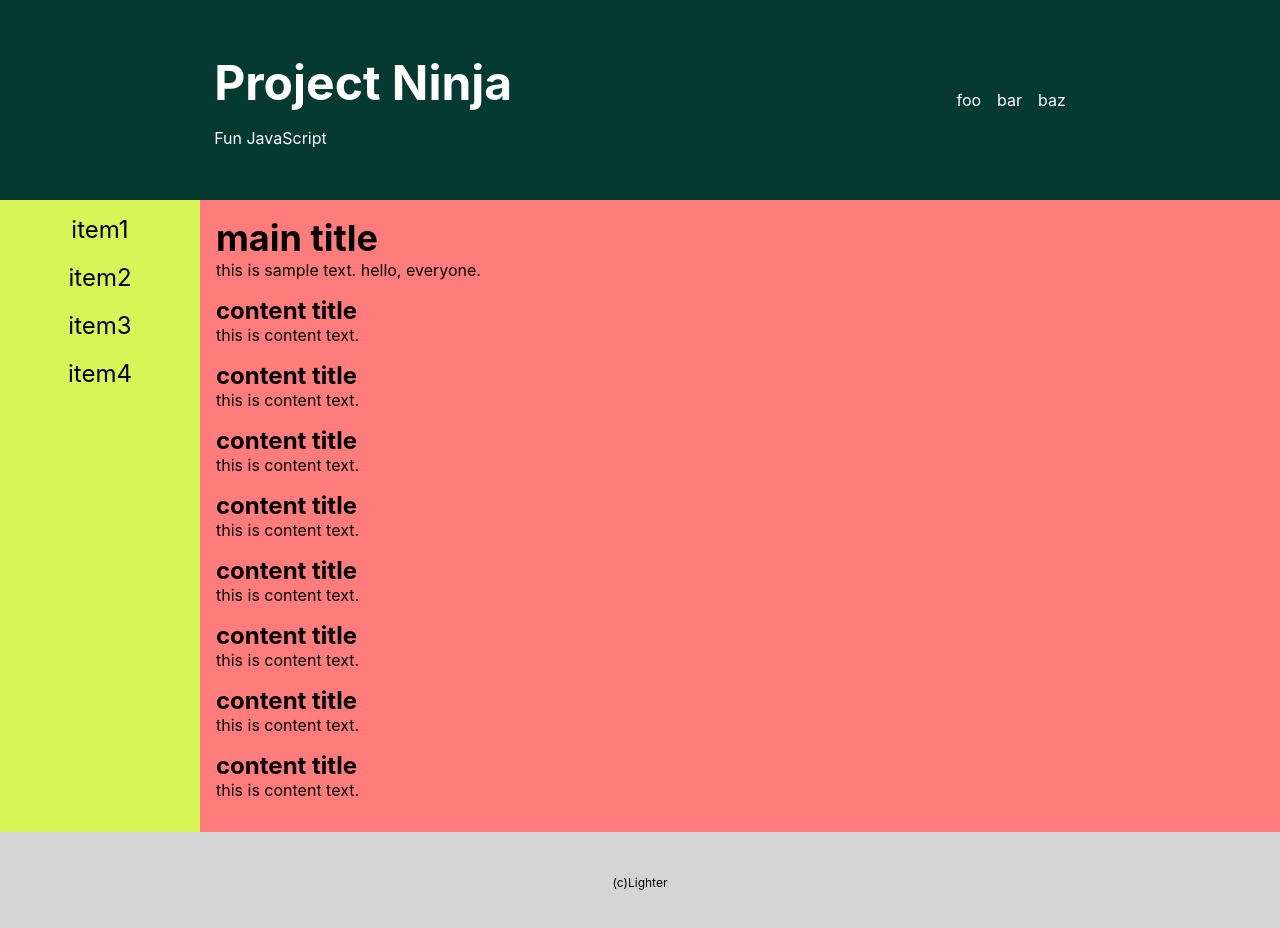
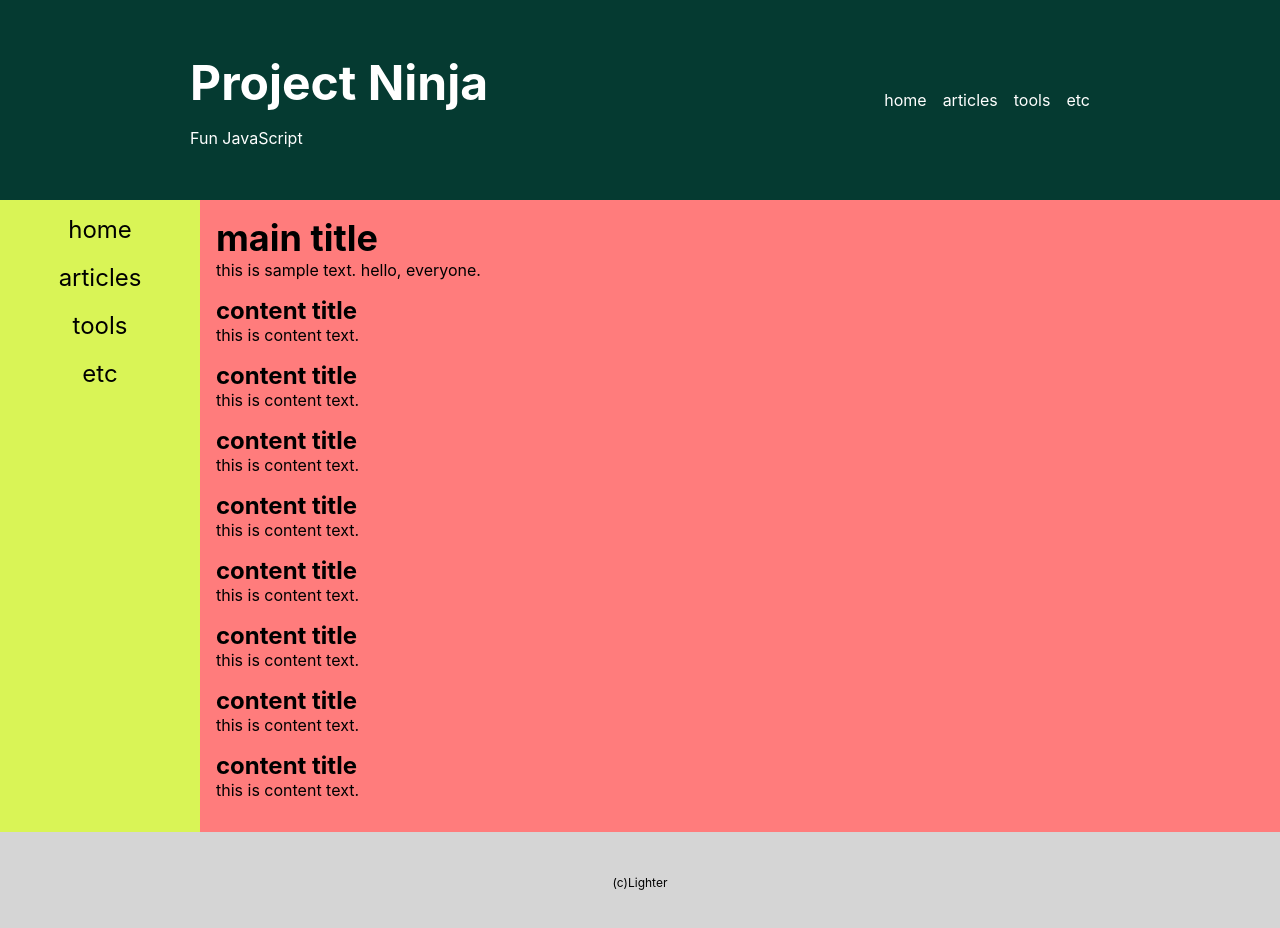
Before and after one commit to lighter-cn/react-demo, a React (Create React App) app: page / in a window 1280 px wide. Shown: the top 928 px of the page. Built offline with nearby package versions, Linux system fonts and the light colour scheme.

Commit message:
update nav

```diff
--- a/src/module/Aside.js
+++ b/src/module/Aside.js
@@ -4,10 +4,10 @@ const Aside = props => {
   return (
     <aside id="aside" className="aside">
       <ul className="aside__nav">
-        <li className="aside__nav-item">item1</li>
-        <li className="aside__nav-item">item2</li>
-        <li className="aside__nav-item">item3</li>
-        <li className="aside__nav-item">item4</li>
+        <li className="aside__nav-item">home</li>
+        <li className="aside__nav-item">articles</li>
+        <li className="aside__nav-item">tools</li>
+        <li className="aside__nav-item">etc</li>
       </ul>
     </aside>
   );
--- a/src/module/HeaderNav.js
+++ b/src/module/HeaderNav.js
@@ -3,9 +3,10 @@ import React from "react";
 const HeaderNav = props => {
   return (
   <ul className="header__nav">
-    <li className="header__nav-item">foo</li>
-    <li className="header__nav-item">bar</li>
-    <li className="header__nav-item">baz</li>
+    <li className="header__nav-item">home</li>
+    <li className="header__nav-item">articles</li>
+    <li className="header__nav-item">tools</li>
+    <li className="header__nav-item">etc</li>
   </ul>);
 }
 
```
Also changed, not shown: 1 other file (tests, documents, lock files or other folders).
